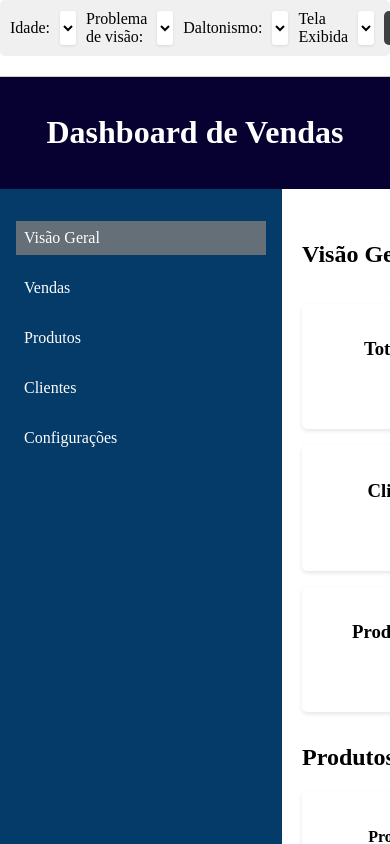
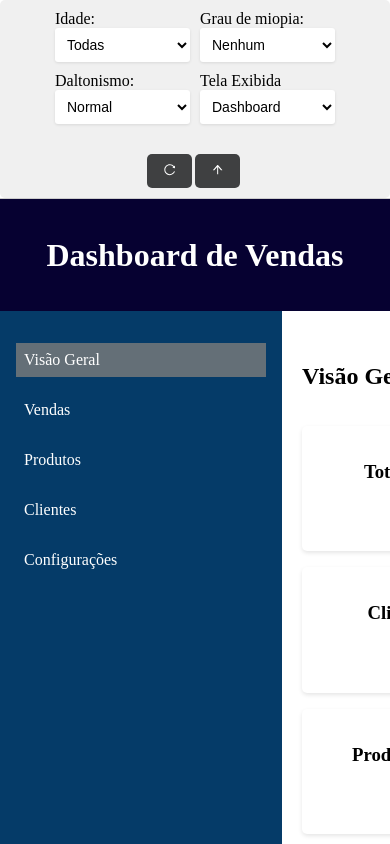
Before and after one commit to patrickscheibel/TCC, a React (Create React App) app: page / in a window 390 px wide. Shown: the top 844 px of the page. Built offline with nearby package versions, Linux system fonts and the light colour scheme.

Commit message:
Ajuste nas telas e no css do app e do filtro

```diff
--- a/src/App.css
+++ b/src/App.css
@@ -6,7 +6,50 @@
   display: flex;
   align-items: center;
   gap: 10px;
-  margin-bottom: 20px;
+  /* flex-direction: row; */
+}
+
+.toggle-buttons {
+  display: flex;
+  align-items: center;
+}
+
+/* @media (max-width: 1790px) {
+  .filtro-container {
+    width: 15px;
+    text-align: left;
+  }
+} */
+
+@media (max-width: 1000px) {
+  .todos-filtros {
+    flex-direction: column; /* Alinha os filtros verticalmente */
+    text-align: center; /* Centraliza o texto dos rótulos e selects */
+  }
+
+  .toggle-buttons {
+    flex-direction: row;
+  }
+
+  /* .divisao-filtro {
+    width: 50px;
+  } */
+
+  .filtro-container {
+    width: 135px;
+    text-align: left;
+  }
+
+  .toggle-filtros-btn {
+    margin-top: 5px;
+  }
+}
+
+.divisao-filtro {
+  display: flex;
+  align-items: center; /* Centraliza verticalmente */
+  gap: 10px; /* Espaço entre os filtros */
+  /* width: 850px; */
 }
 
 .conteudo-principal {
@@ -15,6 +58,7 @@
 
 .filtro-container {
   flex-grow: 1;
+  /* width: 417px; */
 }
 
 /* Estilização para o seletor */
@@ -38,6 +82,8 @@ select {
   padding: 9px 16px; /* Ajuste o padding vertical para corresponder à altura dos selects */
   cursor: pointer;
   transition: background-color 0.2s;
+  margin-top: 20px;
+  margin-right: 3px;
 }
 
 /* Estilização para o botão flutuante */
--- a/src/App.js
+++ b/src/App.js
@@ -52,6 +52,8 @@ const App = () => {
         <div className="filtros-container">
           {filtrosVisiveis && (
             <div className="todos-filtros">
+              <div className="divisao-filtro">
+                <div className="filtro-container">
                   <label>Idade:</label>
                   <Filtro
                     options={optionsAge}
@@ -59,13 +61,19 @@ const App = () => {
                     onSelectChange={handleSelect1Change}
                     selectedDefault={0}
                   />
-              <label>Problema de visão:</label>
+                </div>
+                <div className="filtro-container">
+                  <label>Grau de miopia:</label>
                   <Filtro
                     options={optionsView}
                     selectedValue={filtro2}
                     onSelectChange={handleSelect2Change}
                     selectedDefault={0}
                     />
+                </div>
+              </div>
+              <div className="divisao-filtro">
+                <div className="filtro-container">
                   <label>Daltonismo:</label>
                   <Filtro
                     options={optionsDaltonism}
@@ -73,19 +81,25 @@ const App = () => {
                     onSelectChange={handleSelect3Change}
                     selectedDefault={0}
                   />
+                </div>
+                <div className="filtro-container">
                   <label>Tela Exibida</label>
                   <Filtro
                     options={optionsPage}
                     selectedValue={filtro4}
                     onSelectChange={handleSelect4Change}
-                selectedDefault={1}
+                    selectedDefault={0}
                   />
+                </div>
+              </div>
+              <div className="toggle-buttons">
                 <button className="toggle-filtros-btn" type='reset' onClick={handleResetClick}>
                   <AiOutlineReload />
                 </button>
                 <button className="toggle-filtros-btn" onClick={handleToggleFiltros}>
                   <AiOutlineArrowUp />
                 </button>
+              </div>
             </div>
           )}
           {!filtrosVisiveis && (
--- a/src/components/Filtro.js
+++ b/src/components/Filtro.js
@@ -14,8 +14,6 @@ const Filtro = ({ options, onSelectChange, selectedValue, selectedDefault }) =>
   }
 
   return (
-    <div className="filtro-container">
-      <div>
     <select value={filtroSelecionado} onChange={handleSelectChange}>
       {selectedDefault === 0 ? (
         <option value="" disabled>
@@ -28,8 +26,6 @@ const Filtro = ({ options, onSelectChange, selectedValue, selectedDefault }) =>
         </option>
       ))}
     </select>
-      </div>
-    </div>
   )
 }
 
```
Also changed, not shown: src/pages/Login.css (+1 -11 lines). Lines whose indentation alone changed are shown as unchanged.
